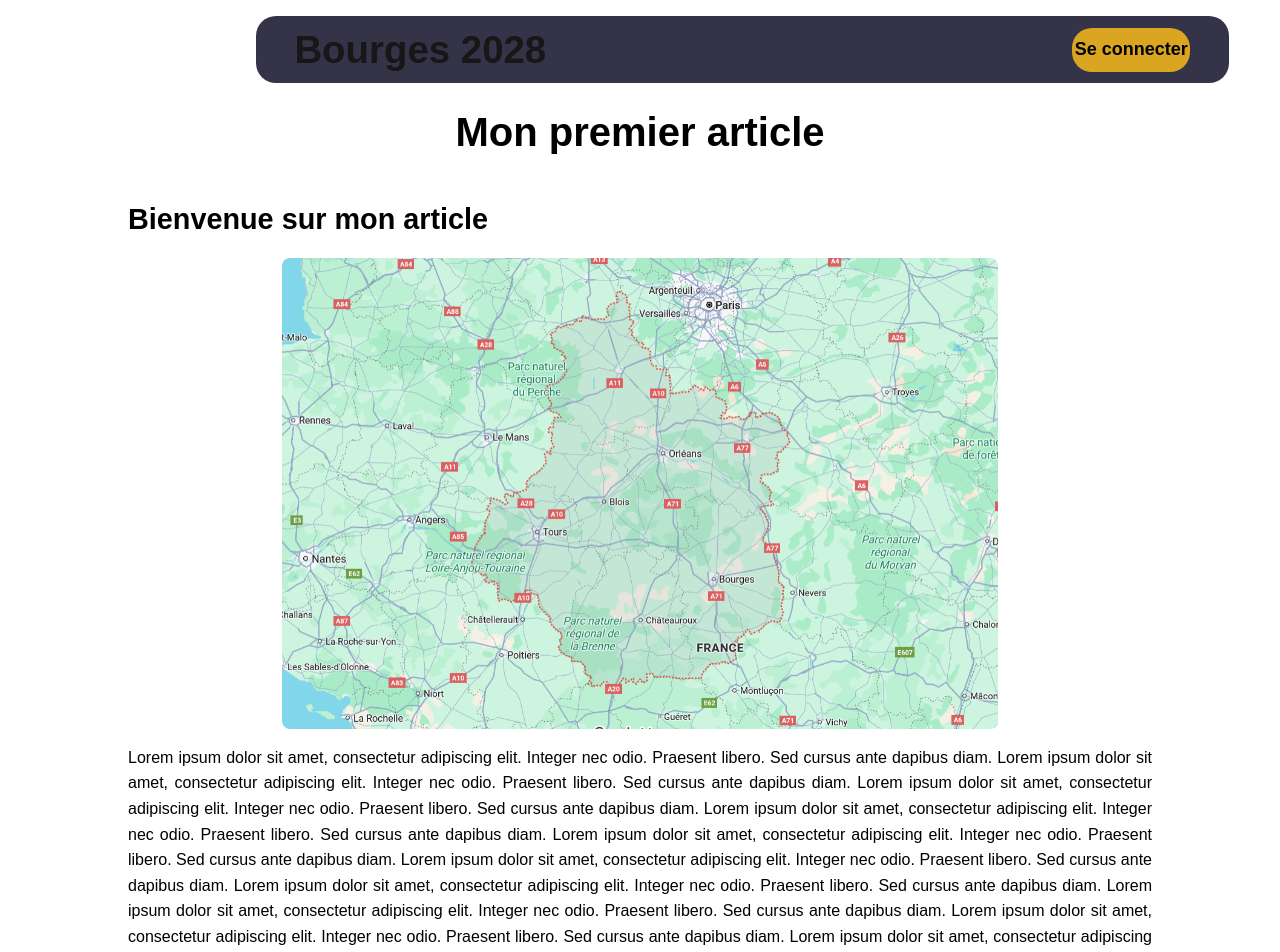
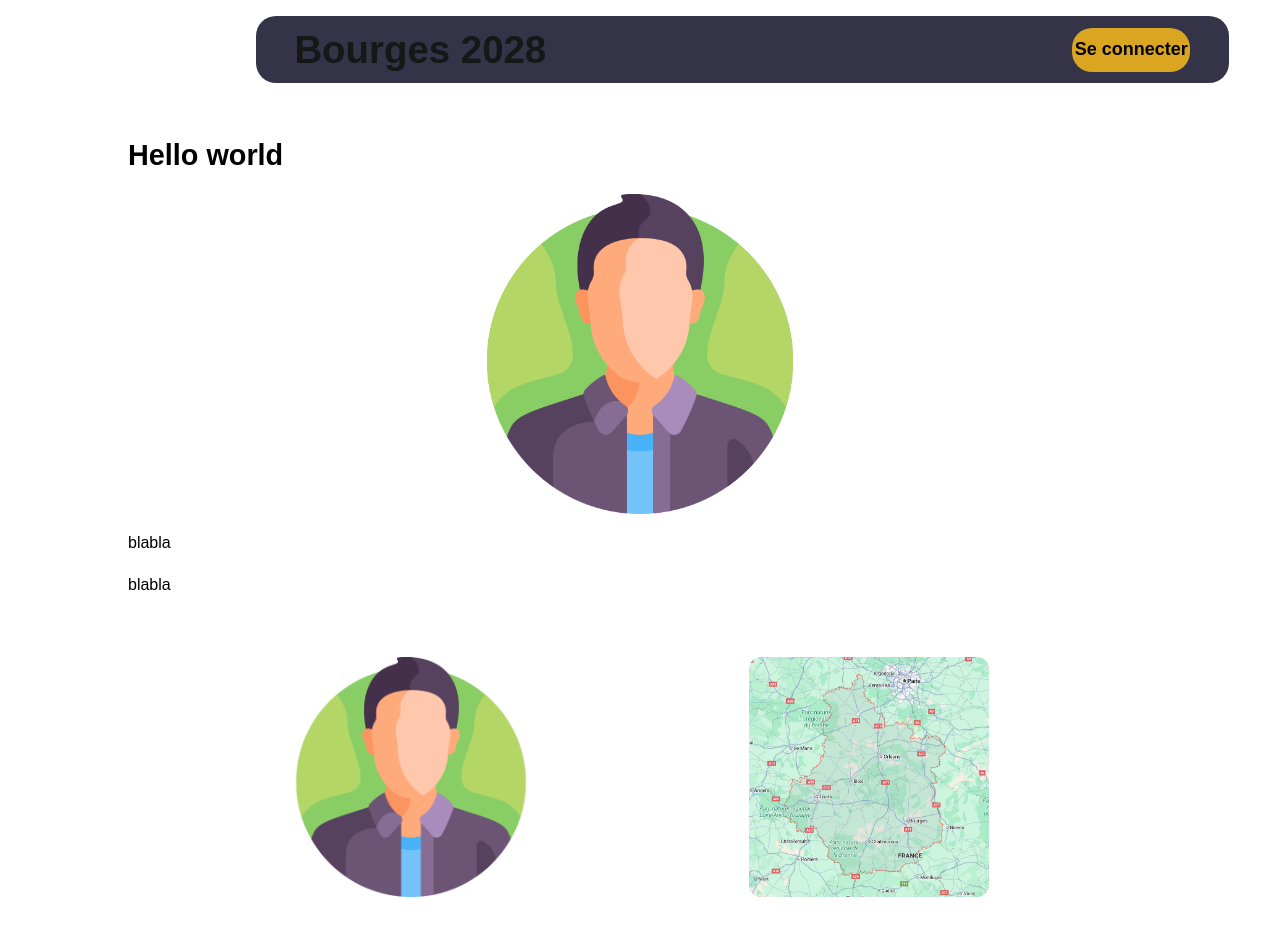
Before and after one commit to TronnoxUwU/SAE-3Annee, a Next.js app in the folder bourge2028/: page /article/1 in a window 1280 px wide. Shown: the top 952 px of the page. Built offline with nearby package versions, Linux system fonts and the light colour scheme; no server answers.

Commit message:
ajout du carousel en dur

```diff
--- a/bourge2028/src/app/article/[id]/page.js
+++ b/bourge2028/src/app/article/[id]/page.js
@@ -12,109 +12,91 @@ export default function ArticlePage() {
   useEffect(() => {
     // Données fictives
     const data = {
-      id: 1,
-      titre: "Mon premier article",
-      composants: [
+      "id": 15,
+      "composants": [
         {
-          id: 1,
-          positionComposant: 1,
-          type: "titre",
-          articleId: 1,
-          titre: {
-            id: 1,
-            niveauTitre: 1,
-            texteTitre: "Bienvenue sur mon article",
-            composantId: 1,
-          },
+          "id": 66,
+          "positionComposant": 1,
+          "type": "titre",
+          "articleId": 15,
+          "titre": {
+            "id": 15,
+            "niveauTitre": 1,
+            "texteTitre": "Hello world",
+            "composantId": 66
+          }
         },
         {
-          id: 2,
-          positionComposant: 2,
-          type: "image",
-          articleId: 1,
-          image: {
-            id: 1,
-            lienImage: "/images/map-remplacement.png",
-            titreImage: "Illustration d’exemple",
-            copyright: "",
-            composantId: 2,
-            carousselId: null,
-          },
+          "id": 67,
+          "positionComposant": 2,
+          "type": "image",
+          "articleId": 15,
+          "image": {
+            "id": 17,
+            "lienImage": "/images/tete.png",
+            "titreImage": "illustration de tête",
+            "copyright": "",
+            "composantId": 67,
+            "carousselId": null
+          }
         },
         {
-          id: 3,
-          positionComposant: 3,
-          type: "paragraphe",
-          articleId: 1,
-          paragraphe: {
-            id: 1,
-            texteParagraphe:
-              "Lorem ipsum dolor sit amet, consectetur adipiscing elit. Integer nec odio. Praesent libero. Sed cursus ante dapibus diam. Lorem ipsum dolor sit amet, consectetur adipiscing elit. Integer nec odio. Praesent libero. Sed cursus ante dapibus diam. Lorem ipsum dolor sit amet, consectetur adipiscing elit. Integer nec odio. Praesent libero. Sed cursus ante dapibus diam. Lorem ipsum dolor sit amet, consectetur adipiscing elit. Integer nec odio. Praesent libero. Sed cursus ante dapibus diam. Lorem ipsum dolor sit amet, consectetur adipiscing elit. Integer nec odio. Praesent libero. Sed cursus ante dapibus diam. Lorem ipsum dolor sit amet, consectetur adipiscing elit. Integer nec odio. Praesent libero. Sed cursus ante dapibus diam. Lorem ipsum dolor sit amet, consectetur adipiscing elit. Integer nec odio. Praesent libero. Sed cursus ante dapibus diam. Lorem ipsum dolor sit amet, consectetur adipiscing elit. Integer nec odio. Praesent libero. Sed cursus ante dapibus diam. Lorem ipsum dolor sit amet, consectetur adipiscing elit. Integer nec odio. Praesent libero. Sed cursus ante dapibus diam. Lorem ipsum dolor sit amet, consectetur adipiscing elit. Integer nec odio. Praesent libero. Sed cursus ante dapibus diam. Lorem ipsum dolor sit amet, consectetur adipiscing elit. Integer nec odio. Praesent libero. Sed cursus ante dapibus diam. Lorem ipsum dolor sit amet, consectetur adipiscing elit. Integer nec odio. Praesent libero. Sed cursus ante dapibus diam.",
-            composantId: 3,
-          },
+          "id": 68,
+          "positionComposant": 3,
+          "type": "paragraphe",
+          "articleId": 15,
+          "paragraphe": {
+            "id": 29,
+            "texteParagraphe": "blabla",
+            "composantId": 68
+          }
         },
         {
-          id: 4,
-          positionComposant: 4,
-          type: "paragraphe",
-          articleId: 1,
-          paragraphe: {
-            id: 2,
-            texteParagraphe:
-              "Sed nisi. Nulla quis sem at nibh elementum imperdiet. Duis sagittis ipsum. Praesent mauris. Fusce nec tellus sed augue semper porta.",
-            composantId: 4,
-          },
+          "id": 69,
+          "positionComposant": 4,
+          "type": "paragraphe",
+          "articleId": 15,
+          "paragraphe": {
+            "id": 30,
+            "texteParagraphe": "blabla",
+            "composantId": 69
+          }
         },
         {
-          id: 5,
-          positionComposant: 5,
-          type: "titre",
-          articleId: 1,
-          titre: {
-            id: 1,
-            niveauTitre: 1,
-            texteTitre: "Bienvenue sur mon article",
-            composantId: 5,
-          },
-        },
-        {
-          id: 6,
-          positionComposant: 6,
-          type: "paragraphe",
-          articleId: 1,
-          paragraphe: {
-            id: 3,
-            texteParagraphe:
-              "Mauris massa. Vestibulum lacinia arcu eget nulla. Class aptent taciti sociosqu ad litora torquent per conubia nostra, per inceptos himenaeos.",
-            composantId: 6,
-          },
-        },
-        {
-          id: 7,
-          positionComposant: 7,
-          type: "paragraphe",
-          articleId: 1,
-          paragraphe: {
-            id: 4,
-            texteParagraphe:
-              "Curabitur sodales ligula in libero. Sed dignissim lacinia nunc. Curabitur tortor. Pellentesque nibh. Aenean quam.",
-            composantId: 7,
-          },
-        },
-        {
-          id: 7,
-          positionComposant: 7,
-          type: "paragraphe",
-          articleId: 1,
-          paragraphe: {
-            id: 5,
-            texteParagraphe:
-              "In scelerisque sem at dolor. Maecenas mattis. Sed convallis tristique sem. Proin ut ligula vel nunc egestas porttitor.",
-            composantId: 7,
-          },
-        },
+          "id": 70,
+          "positionComposant": 5,
+          "type": "caroussel",
+          "articleId": 15,
+          "caroussels": [
+            {
+              "id": 8,
+              "titreCaroussel": "Galerie d’images",
+              "composantId": 70,
+              "images": [
+                {
+                  "id": 18,
+                  "lienImage": "/images/tete.png",
+                  "titreImage": "illustration de tête",
+                  "copyright": "",
+                  "composantId": 71,
+                  "carousselId": 8
+                }, {
+                  "id": 19,
+                  "lienImage": "/images/map-remplacement.png",
+                  "titreImage": "illustration de carte",
+                  "copyright": "",
+                  "composantId": 72,
+                  "carousselId": 8
+                }
+              ]
+            }
+          ]
+        }
       ],
-      contenir: [],
+      "documents": [
+        { "lien": "https://example.com/document1.pdf" },
+        { "lien": "https://example.com/document2.pdf" }
+      ]
     };
 
     setArticle(data);
@@ -144,6 +126,19 @@ export default function ArticlePage() {
                   className="article-image"
                 />
               );
+            case "caroussel":
+              return (
+                <div key={i} className="article-caroussel">
+                  {elt.caroussels[0].images.map((img, j) => (
+                    <img
+                      key={j}
+                      src={img.lienImage}
+                      alt={img.titreImage || ""}
+                      className="article-image"
+                    />
+                  ))}
+                </div>
+              );
 
             default:
               return null;
--- a/bourge2028/src/app/styles/article.css
+++ b/bourge2028/src/app/styles/article.css
@@ -33,69 +33,100 @@
 .article-page img {
   display: block;
   margin: 16px auto;
-  width: 70%;
+  max-height: 40vh;
+  width: auto;
   object-fit: cover;
   border-radius: 8px;
 }
 
-/* Carousel horizontal simple centré */
-.carousel {
+/* Carousel d'images */
+.article-caroussel {
   display: flex;
-  justify-content: center;
-  gap: 12px;
+  gap: 16px;
   overflow-x: auto;
-  padding-bottom: 8px;
-  margin: 16px 0;
   scroll-behavior: smooth;
+  padding: 12px 0;
+  justify-content: flex-start;
+  align-items: center;
+  margin: 32px auto;
+  width: 100%;
+  max-width: 900px;
+  position: relative;
 }
 
-.carousel img {
+/* Chaque image du carousel */
+.article-caroussel img {
   flex: 0 0 auto;
-  width: 200px;
-  height: 200px;
-  border-radius: 8px;
+  width: 240px;
+  height: 240px;
+  border-radius: 12px;
   object-fit: cover;
+  transition: transform 0.3s ease, box-shadow 0.3s ease;
+  cursor: pointer;
 }
 
-/* Scrollbar stylée */
-.carousel::-webkit-scrollbar {
-  height: 6px;
+/* Effet hover sur les images */
+.article-caroussel img:hover {
+  transform: scale(1.05);
+  box-shadow: 0 6px 18px rgba(0, 0, 0, 0.15);
 }
 
-.carousel::-webkit-scrollbar-track {
-  background: #e2e8f0;
-  border-radius: 3px;
+/* Scrollbar stylisée */
+.article-caroussel::-webkit-scrollbar {
+  height: 8px;
 }
 
-.carousel::-webkit-scrollbar-thumb {
-  background: #a0aec0;
-  border-radius: 3px;
+.article-caroussel::-webkit-scrollbar-track {
+  background: #f1f1f1;
+  border-radius: 4px;
 }
 
-/* Loading / error messages */
-.loading,
-.error {
-  text-align: center;
-  font-size: 1.2rem;
-  margin-top: 50px;
+.article-caroussel::-webkit-scrollbar-thumb {
+  background: #b0b0b0;
+  border-radius: 4px;
 }
 
-/* Responsive */
+.article-caroussel::-webkit-scrollbar-thumb:hover {
+  background: #8a8a8a;
+}
+
+/* Optionnel : flèches gauche/droite */
+.article-caroussel::before,
+.article-caroussel::after {
+  content: '';
+  position: absolute;
+  top: 50%;
+  width: 50px;
+  height: 100%;
+  pointer-events: none;
+  background: linear-gradient(to right, white 0%, transparent 100%);
+  transform: translateY(-50%);
+  z-index: 2;
+}
+
+.article-caroussel::after {
+  right: 0;
+  transform: translateY(-50%) rotate(180deg);
+  background: linear-gradient(to left, white 0%, transparent 100%);
+}
+
+/* ================================
+   📱 Responsive
+=================================== */
 @media (max-width: 768px) {
-  .article-page h1 {
-    font-size: 2rem;
+  .article-caroussel img {
+    width: 160px;
+    height: 160px;
+  }
+}
+
+@media (max-width: 480px) {
+  .article-caroussel {
+    gap: 10px;
   }
 
-  .article-page h2 {
-    font-size: 1.5rem;
-  }
-
-  .article-page img {
-    width: 90%;
-  }
-
-  .carousel img {
-    width: 150px;
-    height: 150px;
+  .article-caroussel img {
+    width: 120px;
+    height: 120px;
   }
 }
```
